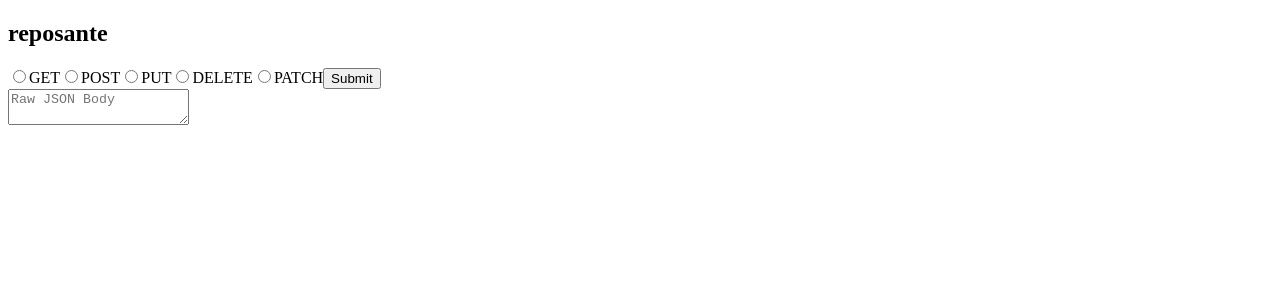
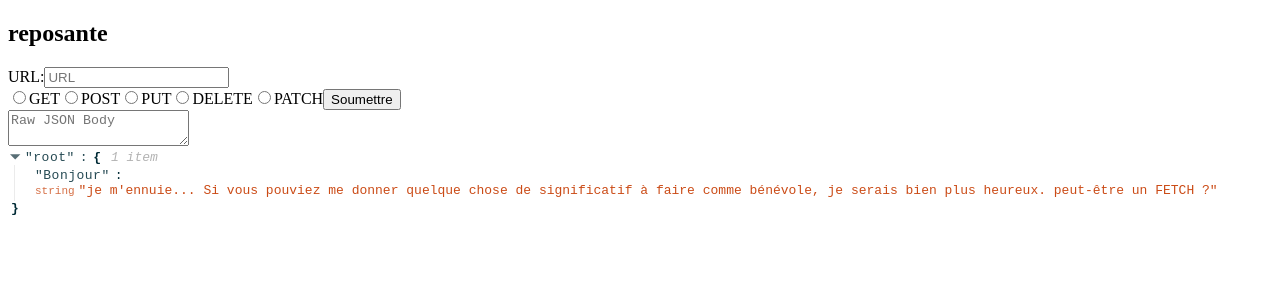
Before and after one commit to clemhepburn/resty, a React app: page / in a window 1280 px wide. Shown: the top 300 px of the page. Built offline with nearby package versions, Linux system fonts and the light colour scheme.

Commit message:
import Response to container, add forgotten URL input to form

```diff
--- a/package.json
+++ b/package.json
@@ -25,7 +25,8 @@
   "license": "ISC",
   "dependencies": {
     "react": "^17.0.2",
-    "react-dom": "^17.0.2"
+    "react-dom": "^17.0.2",
+    "react-json-view": "^1.21.3"
   },
   "devDependencies": {
     "@babel/core": "^7.15.0",
--- a/src/components/Fetch.jsx
+++ b/src/components/Fetch.jsx
@@ -4,6 +4,12 @@ import PropTypes from 'prop-types';
 const Fetch = ({ url, method, body, onChange, onSubmit }) => {
   return <div className="fetch">
     <form onSubmit={onSubmit}>
+      <div class="url-box">
+        <label htmlFor="url">
+          <span>URL:</span>
+          <input type="url" name="url" value={url} placeholder="URL" onChange={onChange} />
+        </label>
+      </div>
       <label htmlFor="get">
         <input type="radio" id="get" name="method" value="GET" method={method} onChange={onChange} />
         <span>GET</span>
@@ -26,7 +32,7 @@ const Fetch = ({ url, method, body, onChange, onSubmit }) => {
       </label>
 
       <button type="submit">
-        <span>Submit</span>
+        <span>Soumettre</span>
       </button>
     </form>
 
--- a/src/components/Response.jsx
+++ b/src/components/Response.jsx
@@ -0,0 +1,17 @@
+import React from 'react';
+import PropTypes from 'prop-types';
+import ReactJson from 'react-json-view';
+
+const Response = ({ response }) => {
+  return (
+    <div className="response">
+      <ReactJson src={response} />
+    </div>
+  )
+};
+
+Response.propTypes = {
+  response: PropTypes.oneOfType([PropTypes.object, PropTypes.array])
+};
+
+export default Response;
--- a/src/containers/ReposanteContainer.jsx
+++ b/src/containers/ReposanteContainer.jsx
@@ -1,6 +1,7 @@
 import React, { Component } from 'react';
 import Fetch from '../components/Fetch';
 import Header from '../components/Header';
+import Response from '../components/Response';
 import { fetchService } from '../services/fetchService';
 
 export default class ReposanteContainer extends Component {
@@ -54,6 +55,9 @@ export default class ReposanteContainer extends Component {
           <section className="fetch-content">
             <Fetch url={url} body={body} method={method} response={response} history={history} />
           </section>
+          <section className="response-display">
+            <Response response={response} />
+          </section>
         </section>
       </div>
     )
```
Also changed, not shown: 1 other file (tests, documents, lock files or other folders).
